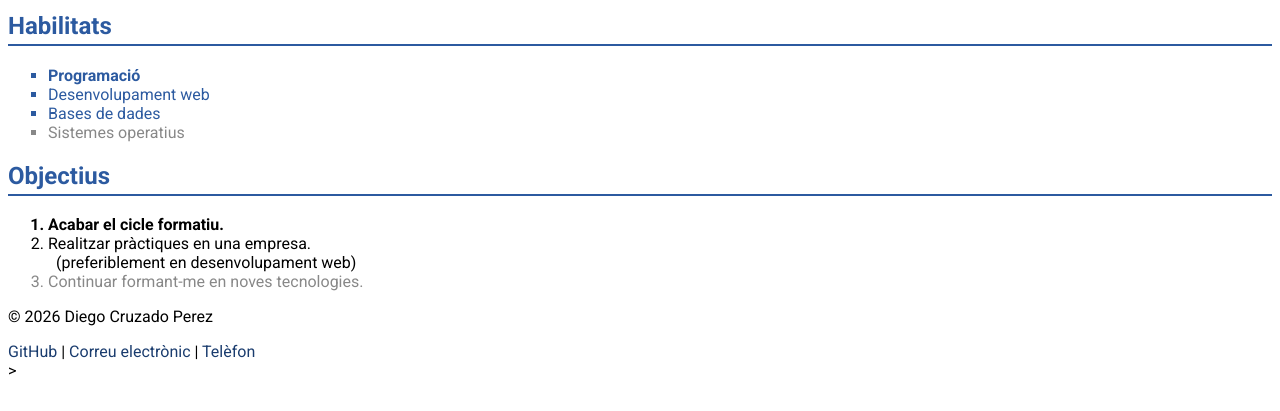
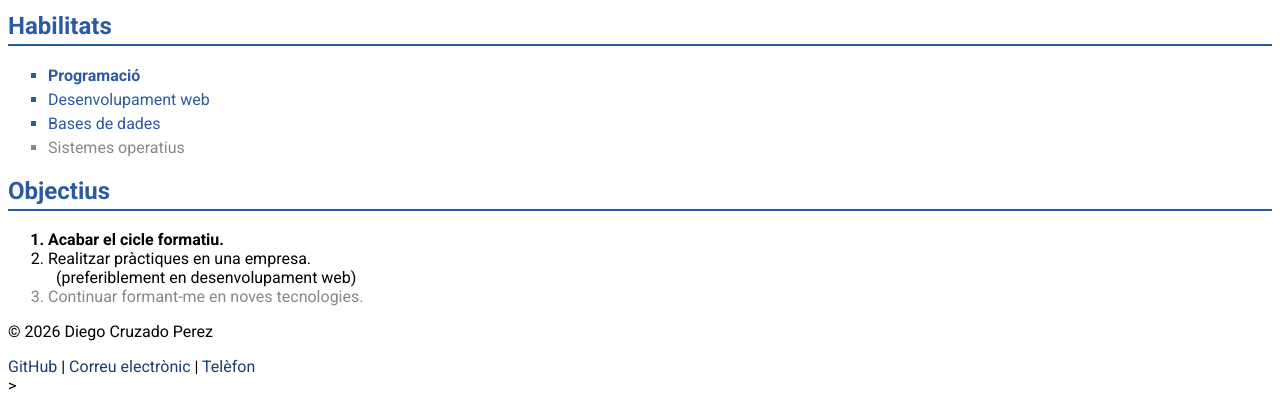
Before and after one commit to diegoc06-git/DAM1M04-Exercici-CSS, a plain HTML site: page index.html in a window 1280 px wide. Shown: the part 389-800 px from the top of the page. Drawn offline with Linux system fonts and the light colour scheme.

Commit message:
Afegit selector combinat #habilitats > li

```diff
--- a/global.css
+++ b/global.css
@@ -41,3 +41,7 @@ li:first-child {
 li:last-child {
     color: #888888;
 }
+
+#habilitats > li {
+       margin-bottom: 5px;
+   }
```
